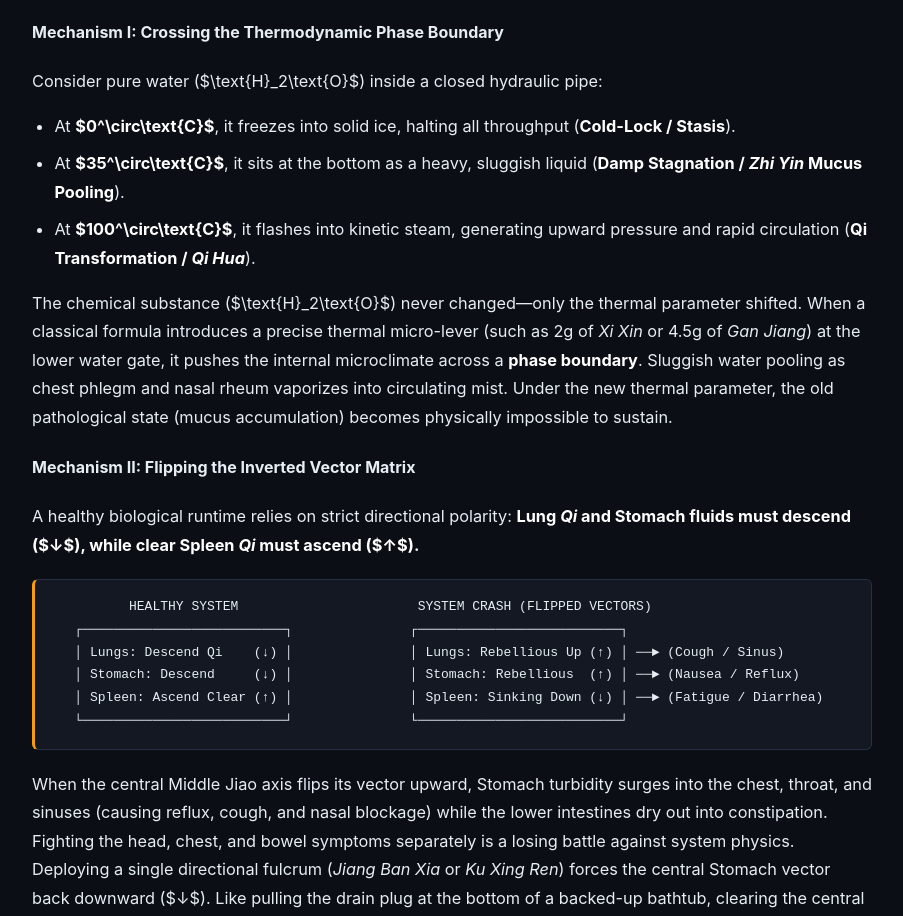
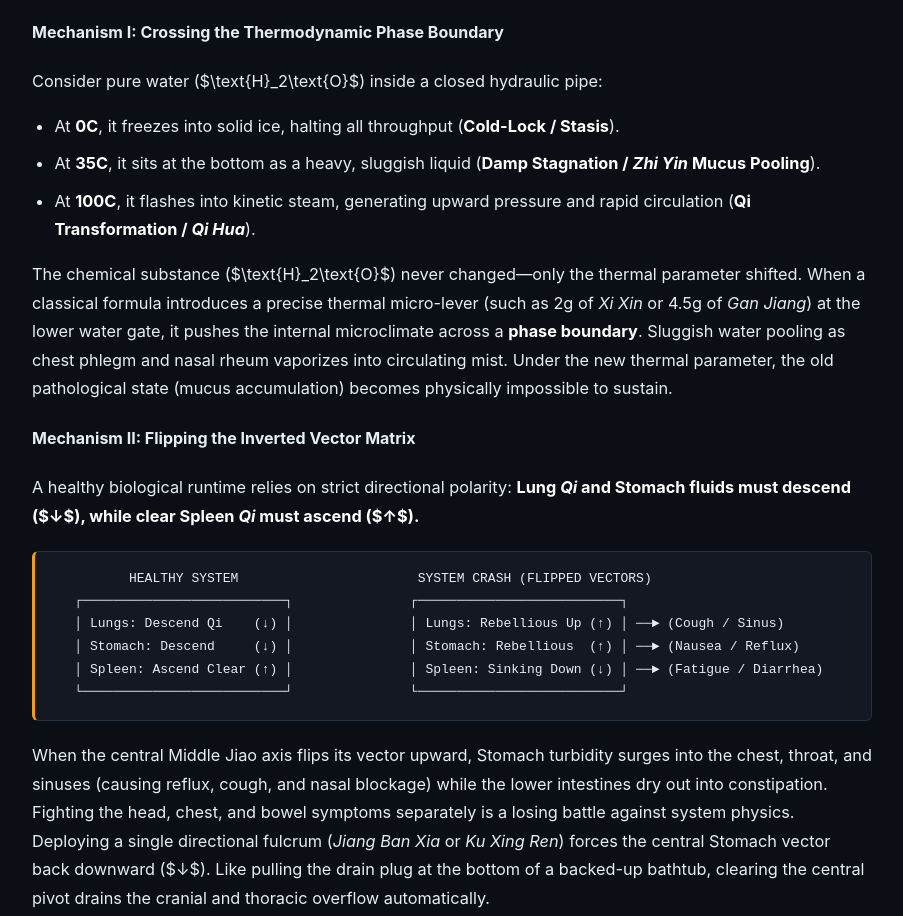
Before and after one commit to johntjz/Open-System-Physics, an Eleventy site: page content/21-mathematical-inevitability-and-kernel-recompilation.md in a window 1280 px wide. Shown: the part 4630-5546 px from the top of the page, without its empty margins (188-1091 px from the left). Built offline with nearby package versions, Linux system fonts and the light colour scheme; Eleventy itself is replaced by a stand-in of ours; code samples lack their colours; files that its build step writes are made by us from their sources.

Commit message:
Update 21-mathematical-inevitability-and-kernel-recompilation.md

```diff
--- a/content/21-mathematical-inevitability-and-kernel-recompilation.md
+++ b/content/21-mathematical-inevitability-and-kernel-recompilation.md
@@ -97,9 +97,9 @@ Why can a 2-to-5 herb classical formula—or a mere 2-gram micro-dose of *Xi Xin
 
 #### Mechanism I: Crossing the Thermodynamic Phase Boundary
 Consider pure water ($\text{H}_2\text{O}$) inside a closed hydraulic pipe:
-- At **$0^\circ\text{C}$**, it freezes into solid ice, halting all throughput (**Cold-Lock / Stasis**).
-- At **$35^\circ\text{C}$**, it sits at the bottom as a heavy, sluggish liquid (**Damp Stagnation / *Zhi Yin* Mucus Pooling**).
-- At **$100^\circ\text{C}$**, it flashes into kinetic steam, generating upward pressure and rapid circulation (**Qi Transformation / *Qi Hua***).
+- At **0C**, it freezes into solid ice, halting all throughput (**Cold-Lock / Stasis**).
+- At **35C**, it sits at the bottom as a heavy, sluggish liquid (**Damp Stagnation / *Zhi Yin* Mucus Pooling**).
+- At **100C**, it flashes into kinetic steam, generating upward pressure and rapid circulation (**Qi Transformation / *Qi Hua***).
 
 The chemical substance ($\text{H}_2\text{O}$) never changed—only the thermal parameter shifted. When a classical formula introduces a precise thermal micro-lever (such as 2g of *Xi Xin* or 4.5g of *Gan Jiang*) at the lower water gate, it pushes the internal microclimate across a **phase boundary**. Sluggish water pooling as chest phlegm and nasal rheum vaporizes into circulating mist. Under the new thermal parameter, the old pathological state (mucus accumulation) becomes physically impossible to sustain.
 
```
